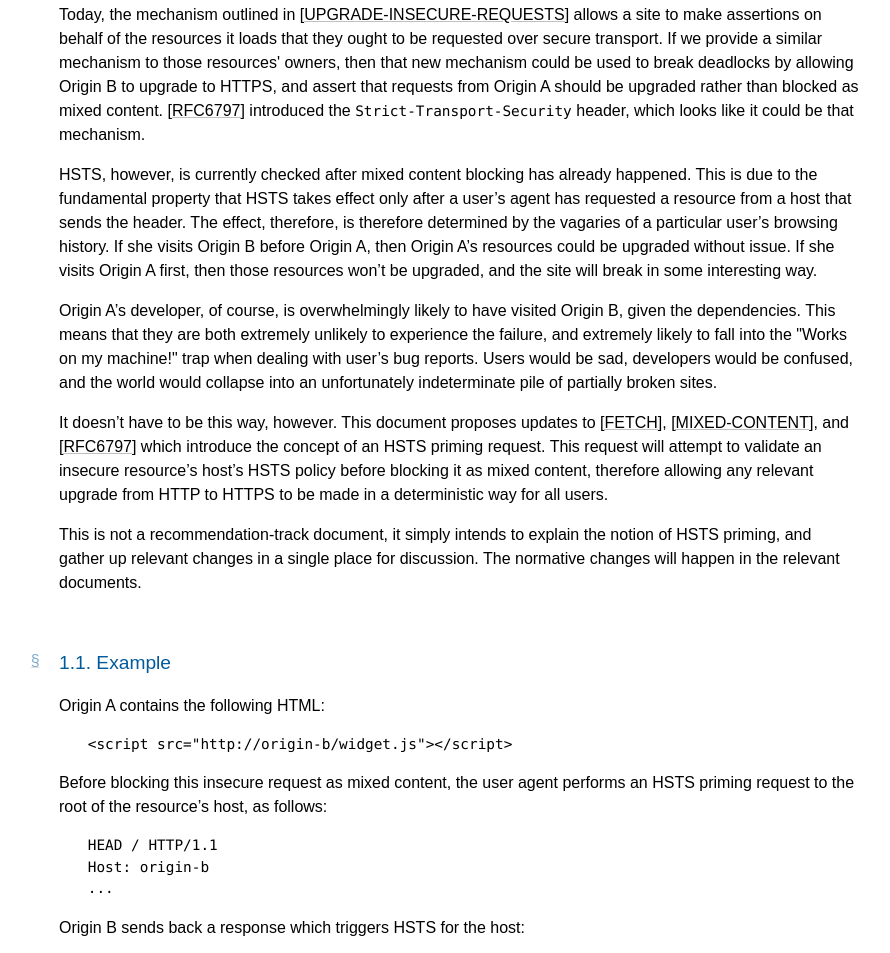
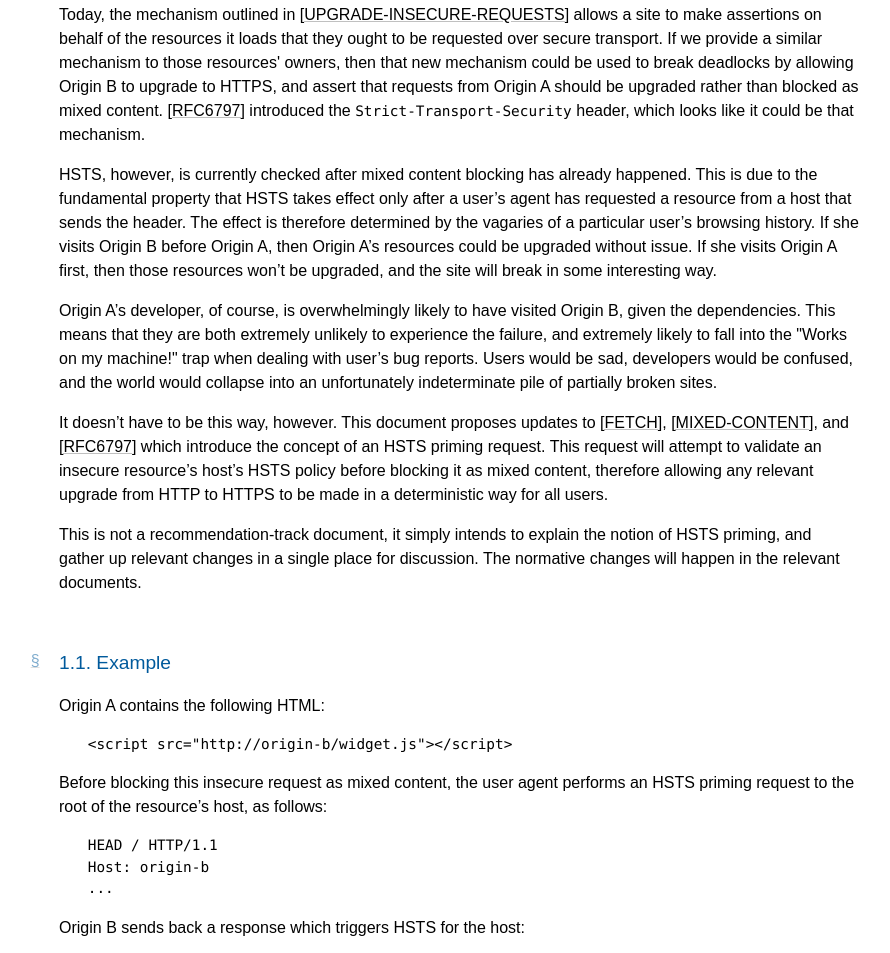
Before and after one commit to WICG/hsts-priming, a plain HTML site: page index.html in a window 1280 px wide. Shown: the part 2207-3160 px from the top of the page, without its empty margins (208-1098 px from the left). Drawn offline with Linux system fonts and the light colour scheme.

Commit message:
Regenerate HTML.

```diff
--- a/index.html
+++ b/index.html
@@ -1104,7 +1104,7 @@ migrations from HTTP to HTTPS.</p>
     <p>HSTS, however, is currently checked after mixed content blocking has already
   happened. This is due to the fundamental property that HSTS takes effect only
   after a user’s agent has requested a resource from a host that sends the
-  header. The effect, therefore, is therefore determined by the vagaries of a
+  header. The effect is therefore determined by the vagaries of a
   particular user’s browsing history. If she visits Origin B before Origin A,
   then Origin A’s resources could be upgraded without issue. If she visits
   Origin A first, then those resources won’t be upgraded, and the site will
```
